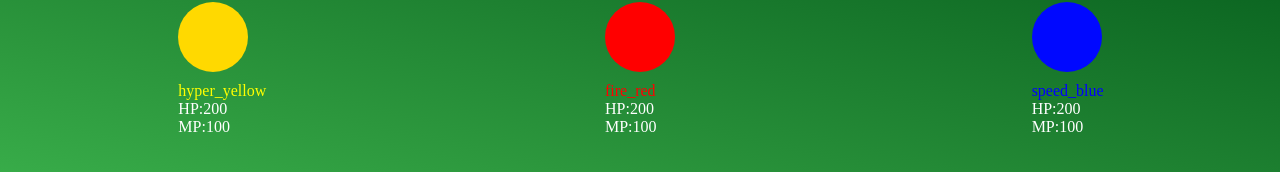
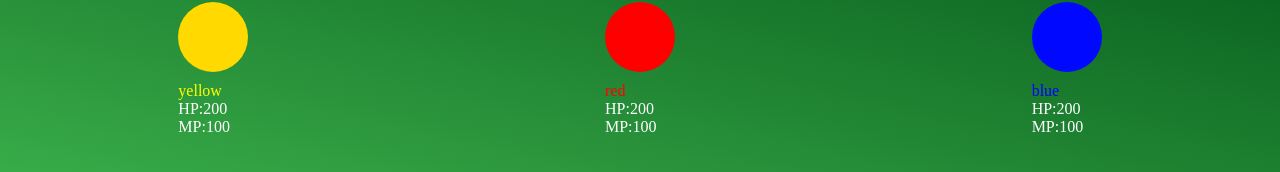
Before and after one commit to kee111/kusogeReact, a React (Create React App) app: page / in a window 1280 px wide. Shown: the part 413-585 px from the top of the page. Built offline with nearby package versions, Linux system fonts and the light colour scheme.

Commit message:
名前長いから短くした。 最後の敵の攻撃と味方の攻撃が被る。

```diff
--- a/src/App.js
+++ b/src/App.js
@@ -23,35 +23,35 @@ function App() {
     // ゴリラ
     const [teki, setTeki] = useState({
         name: "super_gorira",
-        hp: 2000,
+        hp: 1000,
         turn: true,
-        attack: -40,
+        attack: -60,
     });
 
     // ファイター
     const [fighter, setFighter] = useState([
         {
-            name: "hyper_yellow",
+            name: "yellow",
             hp: 200,
             mp: 100,
             turn: true,
-            attack: -30,
+            attack: -200,
             heal: +60,
         },
         {
-            name: "fire_red",
+            name: "red",
             hp: 200,
             mp: 100,
             turn: true,
-            attack: -60,
-            heal: +10,
+            attack: -300,
+            heal: +30,
         },
         {
-            name: "speed_blue",
+            name: "blue",
             hp: 200,
             mp: 100,
             turn: true,
-            attack: -40,
+            attack: -250,
             heal: +40,
         },
     ]);
--- a/src/App.scss
+++ b/src/App.scss
@@ -31,7 +31,7 @@
     display: flex;
     justify-content: space-around;
     align-items: center;
-    .hyper_yellow_wrapper {
+    .yellow_wrapper {
         width: 70px;
         height: 70px;
         background-color: rgb(255, 217, 0);
@@ -50,7 +50,7 @@
             }
         }
     }
-    .fire_red_wrapper {
+    .red_wrapper {
         width: 70px;
         height: 70px;
         background-color: rgb(255, 0, 0);
@@ -69,7 +69,7 @@
             }
         }
     }
-    .speed_blue_wrapper {
+    .blue_wrapper {
         width: 70px;
         height: 70px;
         background-color: rgb(0, 8, 255);
--- a/src/components/Command.js
+++ b/src/components/Command.js
@@ -1,6 +1,10 @@
 import "./command.scss";
 import React, { useState } from "react";
-import { attack_fighter, heal_fighter, judge_turn_fighter } from "../functions/figher_func";
+import {
+    attack_fighter,
+    heal_fighter,
+    judge_turn_fighter,
+} from "../functions/figher_func";
 import { attack_teki } from "./Teki";
 
 // main
@@ -44,12 +48,7 @@ export default function Command_area({
 
                 // もし、ヒールが呼び出されたら
                 if (command[1] == "heal") {
-                    heal_fighter(
-                        functions,
-                        command,
-                        fighter,
-                        setFighter
-                    );
+                    heal_fighter(functions, command, fighter, setFighter);
                 }
                 setTextArea("");
 
@@ -61,16 +60,19 @@ export default function Command_area({
                     });
                     // 敵の攻撃
                     alert("敵の攻撃");
-                    attack_teki(
-                        functions,
-                        fighter,
-                        setFighter,
-                        teki
-                    );
+                    attack_teki(functions, fighter, setFighter, teki);
                 }
             } else {
                 alert(command[0] + "のターンは終了した");
                 setTextArea("");
+            }
+            fighter.forEach((fighter) => {
+                if (fighter.hp <= 0) {
+                    alert(fighter.name + "が死にました。");
+                }
+            });
+            if (teki.hp <= 0) {
+                alert(teki.name + "が死にました");
             }
         }
     };
```
